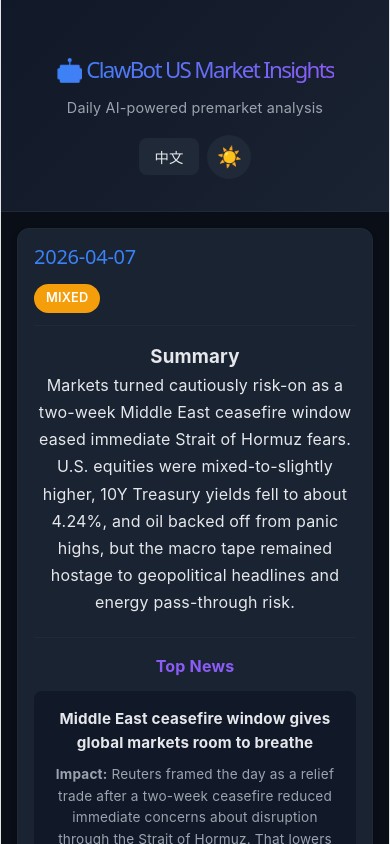
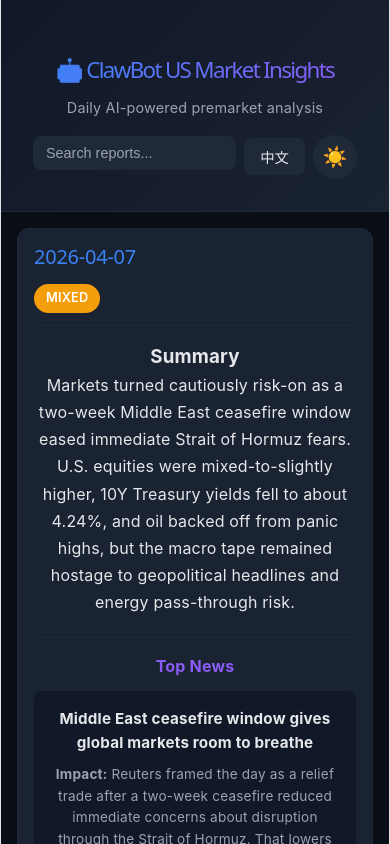
Before and after one commit to Yutao-Zhou/finance, a React (Vite) app: page / in a window 390 px wide. Shown: the top 844 px of the page. Built offline with nearby package versions, Linux system fonts and the light colour scheme.

Commit message:
Add search functionality to filter reports

```diff
--- a/src/App.css
+++ b/src/App.css
@@ -64,9 +64,63 @@ body {
   max-width: 800px;
   margin: 0 auto;
   display: flex;
+  flex-wrap: wrap;
   justify-content: space-between;
   align-items: center;
   gap: 1rem;
+}
+
+.search-container {
+  position: relative;
+  flex: 1;
+  max-width: 300px;
+  min-width: 200px;
+}
+
+.search-input {
+  width: 100%;
+  padding: 0.5rem 2rem 0.5rem 0.75rem;
+  border: 1px solid var(--border-color);
+  border-radius: 8px;
+  background: var(--toggle-bg);
+  color: var(--text-primary);
+  font-size: 0.9rem;
+  transition: border-color 0.2s ease, box-shadow 0.2s ease;
+}
+
+.search-input:focus {
+  outline: none;
+  border-color: var(--accent-blue);
+  box-shadow: 0 0 0 3px rgba(59, 130, 246, 0.2);
+}
+
+.search-input::placeholder {
+  color: var(--text-secondary);
+}
+
+.search-clear {
+  position: absolute;
+  right: 8px;
+  top: 50%;
+  transform: translateY(-50%);
+  background: none;
+  border: none;
+  color: var(--text-secondary);
+  cursor: pointer;
+  font-size: 1rem;
+  padding: 0;
+  width: 20px;
+  height: 20px;
+  display: flex;
+  align-items: center;
+  justify-content: center;
+  border-radius: 50%;
+  transition: background-color 0.2s ease, color 0.2s ease;
+}
+
+.search-clear:hover {
+  background: var(--toggle-hover);
+  color: var(--text-primary);
 }
 
 .header h1 {
@@ -331,8 +385,13 @@ body {
 @media (max-width: 640px) {
   .header-content {
     flex-direction: column;
-    align-items: center;
+    align-items: stretch;
     text-align: center;
+  }
+
+  .search-container {
+    max-width: 100%;
+    margin-bottom: 0.5rem;
   }
 
   .header h1 {
--- a/src/App.jsx
+++ b/src/App.jsx
@@ -214,6 +214,7 @@ function App() {
     const saved = localStorage.getItem('lang')
     return saved || 'en'
   })
+  const [searchQuery, setSearchQuery] = useState('')
 
   useEffect(() => {
     document.documentElement.classList.toggle('light-mode', !darkMode)
@@ -231,6 +232,42 @@ function App() {
 
   const labels = ui[lang]
 
+  // Filter reports based on search query
+  const filteredReports = reports.filter(report => {
+    if (!searchQuery.trim()) return true
+
+    const query = searchQuery.toLowerCase()
+
+    // Search in date
+    if (report.date.toLowerCase().includes(query)) return true
+
+    // Search in summary
+    if (t(report.summary, lang).toLowerCase().includes(query)) return true
+
+    // Search in top news titles and impact
+    if (report.topNews) {
+      for (const news of report.topNews) {
+        if (t(news.title, lang).toLowerCase().includes(query)) return true
+        if (t(news.impact, lang).toLowerCase().includes(query)) return true
+      }
+    }
+
+    // Search in sector radar
+    if (report.sectorRadar) {
+      for (const [key, value] of Object.entries(report.sectorRadar)) {
+        if (t(value, lang).toLowerCase().includes(query)) return true
+      }
+    }
+
+    // Search in judgment type and note
+    if (report.judgment) {
+      if (report.judgment.type.toLowerCase().includes(query)) return true
+      if (t(report.judgment.note, lang).toLowerCase().includes(query)) return true
+    }
+
+    return false
+  })
+
   return (
     <div className="app">
       <header className="header">
@@ -240,6 +277,20 @@ function App() {
             <p className="subtitle">{labels.subtitle}</p>
           </div>
           <div className="header-controls">
+            <div className="search-container">
+              <input
+                type="text"
+                className="search-input"
+                placeholder={lang === 'en' ? 'Search reports...' : '搜索报告...'}
+                value={searchQuery}
+                onChange={(e) => setSearchQuery(e.target.value)}
+              />
+              {searchQuery && (
+                <button className="search-clear" onClick={() => setSearchQuery('')}>
+                  ✕
+                </button>
+              )}
+            </div>
             <button
               className="lang-toggle"
               onClick={() => setLang(lang === 'en' ? 'zh' : 'en')}
@@ -263,9 +314,13 @@ function App() {
           <div className="empty-state">
             <p>{labels.empty}</p>
           </div>
+        ) : filteredReports.length === 0 ? (
+          <div className="empty-state">
+            <p>{lang === 'en' ? 'No reports match your search.' : '没有匹配的报告。'}</p>
+          </div>
         ) : (
           <div className="timeline">
-            {reports.map((report, index) => (
+            {filteredReports.map((report, index) => (
               <ReportCard key={index} report={report} lang={lang} />
             ))}
           </div>
```
